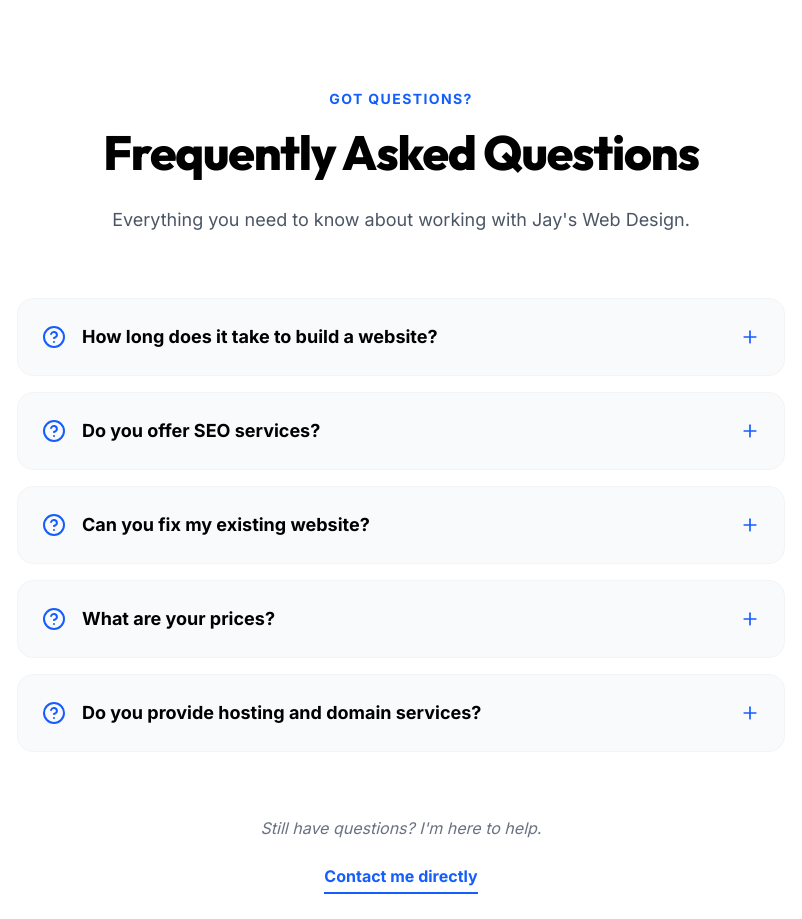
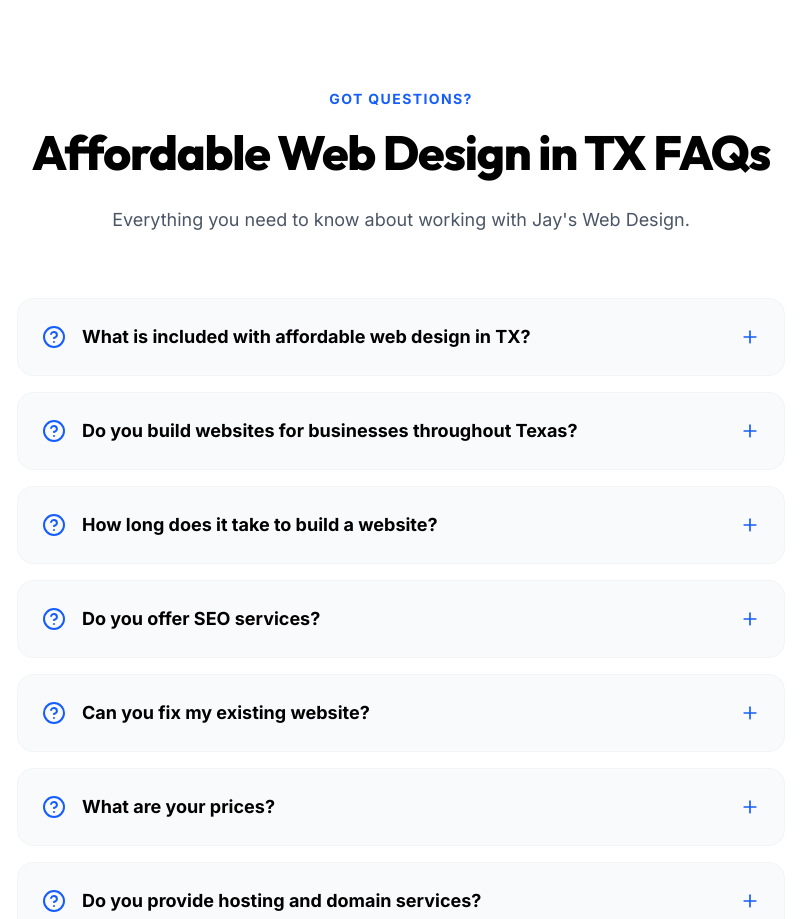
Before and after one commit to trishmarie002-art/jayswebdesign, a React (Vite) app: page / in a window 1280 px wide. Shown: the part 9200-10119 px from the top of the page, without its empty margins (239-1041 px from the left). Built offline with nearby package versions, Linux system fonts and the light colour scheme; no server answers; the database is empty.

Commit message:
Improve Texas SEO signals

```diff
--- a/src/components/FAQ.tsx
+++ b/src/components/FAQ.tsx
@@ -4,12 +4,20 @@
 
 const faqs = [
   {
+    question: "What is included with affordable web design in TX?",
+    answer: "Every project is tailored to the business, but a typical website includes responsive mobile design, clear service information, contact buttons or forms, search-friendly page structure, basic on-page SEO, and launch support. I recommend only the pages and features that make sense for your goals and budget.",
+  },
+  {
+    question: "Do you build websites for businesses throughout Texas?",
+    answer: "Yes. Jay's Web Design Services works with small businesses across Texas, including San Antonio, Austin, Houston, Dallas-Fort Worth, surrounding communities, and rural service areas. Meetings and project communication can be handled remotely by phone, text, and email.",
+  },
+  {
     question: "How long does it take to build a website?",
     answer: "I specialize in high-speed, high-performance delivery. A professional, revenue-generating website is typically completed in just 72 hours. I build fast so you can start generating leads and sales immediately.",
   },
   {
     question: "Do you offer SEO services?",
-    answer: "Yes! Every website I build is SEO-optimized from the ground up. I also offer ongoing SEO management to help your business rank higher in search results over time.",
+    answer: "Yes. Every website is built with search-friendly titles, headings, mobile performance, crawlable links, and organized content. I also offer ongoing SEO support. Rankings depend on competition, content, reputation, links, and other factors, so no specific position can be guaranteed.",
   },
   {
     question: "Can you fix my existing website?",
@@ -43,7 +51,7 @@
             transition={{ duration: 0.6 }}
           >
             <span className="text-blue-600 font-bold tracking-widest uppercase text-sm">Got Questions?</span>
-            <h2 className="text-3xl md:text-4xl lg:text-5xl font-extrabold text-black mt-3 mb-6 font-display tracking-tight leading-tight">Frequently Asked Questions</h2>
+            <h2 className="text-3xl md:text-4xl lg:text-5xl font-extrabold text-black mt-3 mb-6 font-display tracking-tight leading-tight">Affordable Web Design in TX FAQs</h2>
             <p className="text-gray-600 max-w-2xl mx-auto text-lg">
               Everything you need to know about working with Jay's Web Design.
             </p>
```
